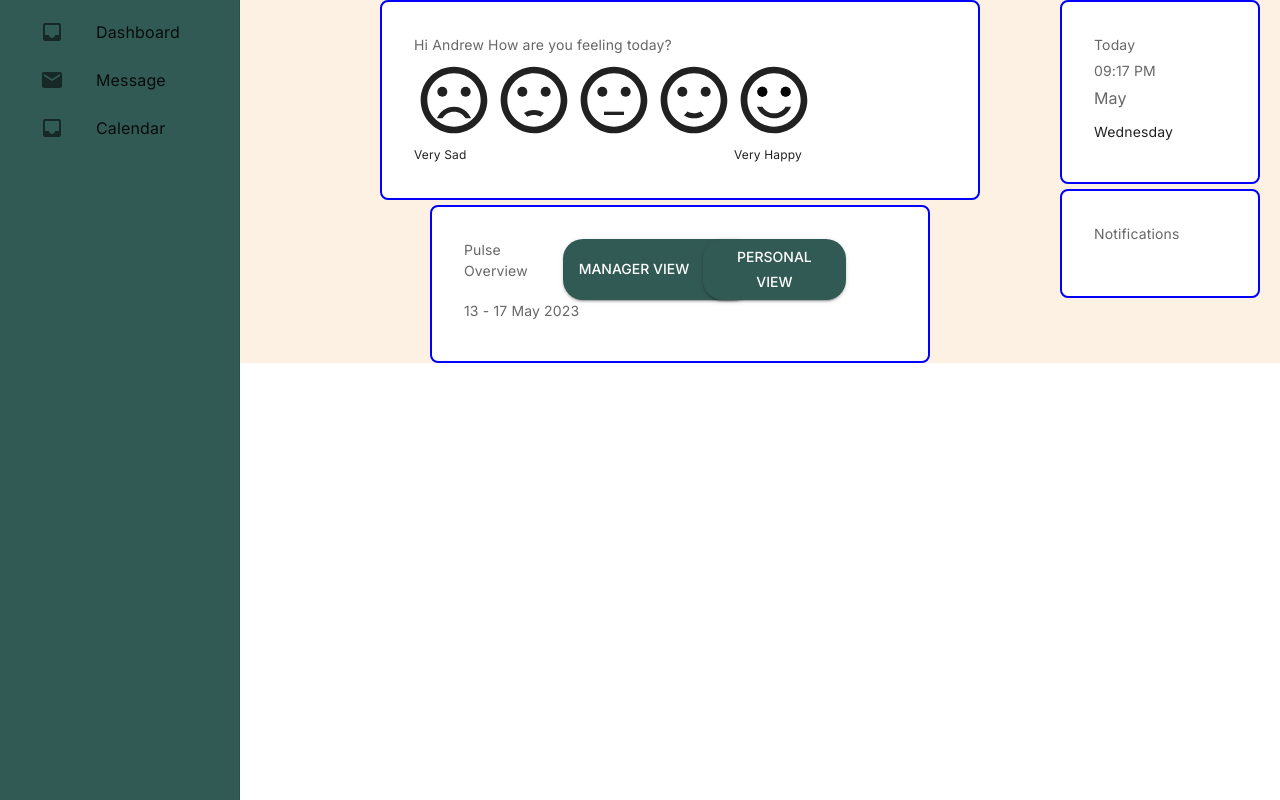
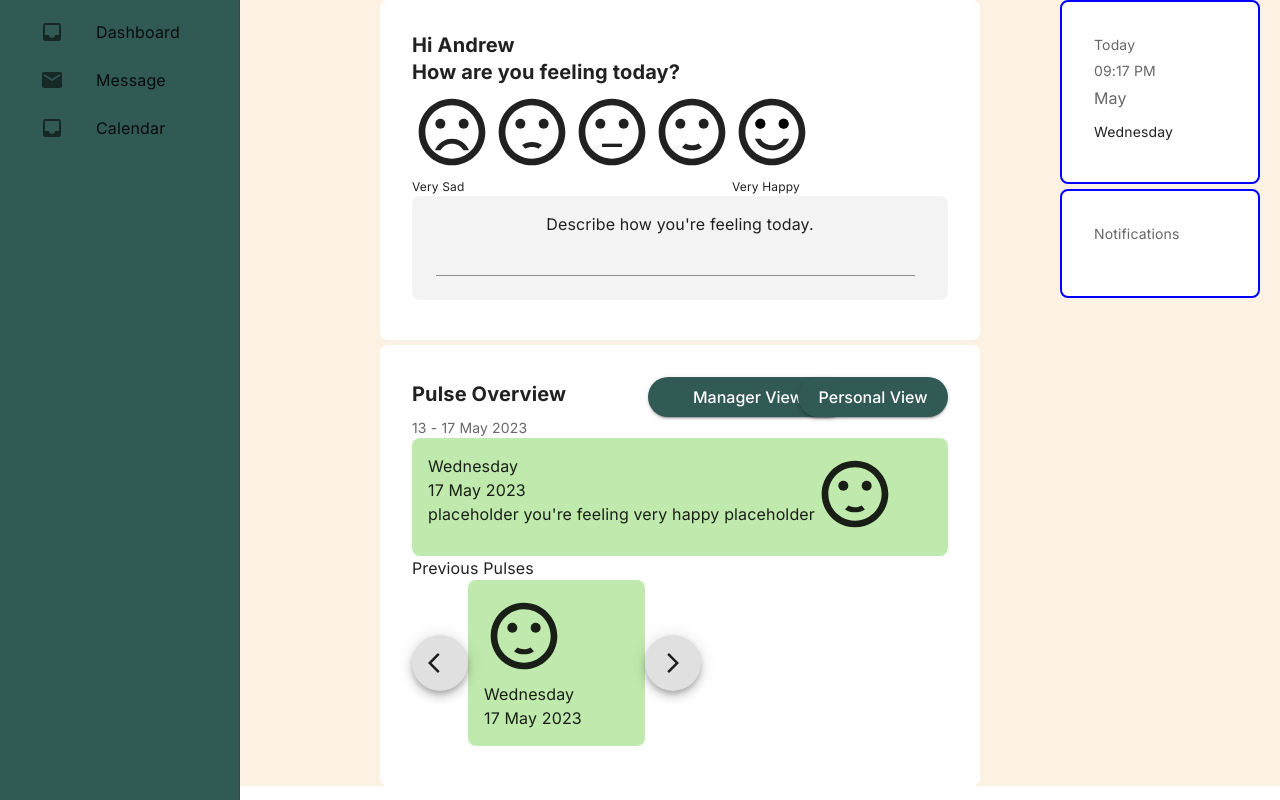
Before and after one commit to project3-bump/frontend, a React (Vite) app: page / in a window 1280 px wide. Built offline with nearby package versions, Linux system fonts and the light colour scheme.

Commit message:
updated frontend components

```diff
--- a/src/components/Dashboard/MoodSelector.jsx
+++ b/src/components/Dashboard/MoodSelector.jsx
@@ -6,6 +6,7 @@ import {
 	Typography,
 	Button,
 	Box,
+	TextField,
 } from "@mui/material";
 import SentimentVeryDissatisfiedIcon from "@mui/icons-material/SentimentVeryDissatisfied";
 import SentimentDissatisfiedIcon from "@mui/icons-material/SentimentDissatisfied";
@@ -22,20 +23,21 @@ const MoodSelector = () => {
 				sx={{
 					backgroundColor: "white.main",
 					borderRadius: "8px",
-					border: "2px solid",
-					borderColor: "blue",
+
 					padding: "16px",
 					width: "600px",
-					height: "200px",
+					height: "30%",
+					display: "flex",
+					flexDirection: "column",
 				}}
 			>
 				<CardContent>
 					<Typography
-						sx={{ fontSize: 14 }}
-						color="text.secondary"
+						variant="h5"
 						gutterBottom
 					>
-						Hi Andrew How are you feeling today?
+						Hi Andrew <br />
+						How are you feeling today?
 					</Typography>
 
 					<Box sx={{ display: "flex", flexDirection: "row" }}>
@@ -54,6 +56,31 @@ const MoodSelector = () => {
 							<Typography sx={{ fontSize: 12 }}>Very Happy</Typography>
 						</Box>
 					</Box>
+					<Box
+						sx={{
+							backgroundColor: "grey.main",
+							borderRadius: "8px",
+
+							padding: "16px",
+						}}
+					>
+						<Typography sx={{ textAlign: "center" }}>
+							Describe how you're feeling today.
+						</Typography>
+						<Box
+							component="form"
+							sx={{
+								"& > :not(style)": { m: 1, width: "95%" },
+							}}
+							noValidate
+							autoComplete="off"
+						>
+							<TextField
+								id="standard-basic"
+								variant="standard"
+							/>
+						</Box>
+					</Box>
 				</CardContent>
 			</Box>
 		</>
--- /dev/null
+++ b/src/components/Dashboard/PulseCard.jsx
@@ -0,0 +1,39 @@
+import React from "react";
+import {
+	Card,
+	CardContent,
+	CardActions,
+	Typography,
+	Button,
+	Box,
+	Grid,
+} from "@mui/material";
+import SentimentVeryDissatisfiedIcon from "@mui/icons-material/SentimentVeryDissatisfied";
+import SentimentDissatisfiedIcon from "@mui/icons-material/SentimentDissatisfied";
+import SentimentNeutralIcon from "@mui/icons-material/SentimentNeutral";
+import SentimentSatisfiedIcon from "@mui/icons-material/SentimentSatisfied";
+import SentimentSatisfiedAltIcon from "@mui/icons-material/SentimentSatisfiedAlt";
+
+const PulseCard = (props) => {
+	return (
+		<Box
+			sx={{
+				backgroundColor: "smiley5Backing.main",
+				borderRadius: "8px",
+
+				padding: "16px",
+				width: "33%",
+			}}
+		>
+			<SentimentSatisfiedIcon sx={{ fontSize: 80, marginLeft: "auto" }} />
+			{props.todaysDateState.day}
+			<br />
+			{`${props.todaysDateState.date} ${
+				props.todaysDateState.month
+			} ${new Date().getFullYear()}
+						`}
+		</Box>
+	);
+};
+
+export default PulseCard;
--- a/src/components/Dashboard/PulseOverview.jsx
+++ b/src/components/Dashboard/PulseOverview.jsx
@@ -7,40 +7,46 @@ import {
 	Button,
 	Box,
 	Grid,
+	Fab,
 } from "@mui/material";
+import SentimentVeryDissatisfiedIcon from "@mui/icons-material/SentimentVeryDissatisfied";
+import SentimentDissatisfiedIcon from "@mui/icons-material/SentimentDissatisfied";
+import SentimentNeutralIcon from "@mui/icons-material/SentimentNeutral";
+import SentimentSatisfiedIcon from "@mui/icons-material/SentimentSatisfied";
+import SentimentSatisfiedAltIcon from "@mui/icons-material/SentimentSatisfiedAlt";
+import ArrowBackIosIcon from "@mui/icons-material/ArrowBackIos";
+import ArrowForwardIosIcon from "@mui/icons-material/ArrowForwardIos";
+import PulseCard from "./PulseCard";
 
 const PulseOverview = (props) => {
 	return (
 		<>
+			{/* parent container */}
 			<Box
 				sx={{
 					backgroundColor: "white.main",
 					borderRadius: "8px",
-					border: "2px solid",
-					borderColor: "blue",
+
 					padding: "16px",
-					width: "500px",
+					width: "600px",
 				}}
 			>
 				<CardContent>
-					<Box sx={{ display: "flex", flexDirection: "row" }}>
+					{/* container for title row */}
+					<Box
+						sx={{ display: "flex", flexDirection: "row", alignItems: "center" }}
+					>
 						<Typography
-							sx={{ fontSize: 14 }}
-							color="text.secondary"
+							variant="h5"
 							gutterBottom
+							sx={{ marginRight: "auto" }}
 						>
 							Pulse Overview
 						</Typography>
+						<Box sx={{ display: "flex", position: "relative" }}>
 							<Button
 								variant="contained"
-							sx={{
-								borderRadius: "20px",
-								width: "200px",
-								justifyContent: "flex-start",
-								// position: "absolute",
-								// top: 0,
-								// left: 0,
-							}}
+								sx={{ borderRadius: "20px", width: "200px" }}
 							>
 								Manager View
 							</Button>
@@ -49,16 +55,17 @@ const PulseOverview = (props) => {
 								sx={{
 									borderRadius: "20px",
 									width: "150px",
-								justifyContent: "flex-start",
+									marginLeft: "-50px",
 									position: "relative",
-								// top: 0,
-								right: "50px",
+									zIndex: 1,
 								}}
 							>
 								Personal View
 							</Button>
 						</Box>
+					</Box>
 
+					{/* date */}
 					<Typography
 						sx={{ fontSize: 14 }}
 						color="text.secondary"
@@ -68,6 +75,57 @@ const PulseOverview = (props) => {
 						} ${props.todaysDateState.month} ${new Date().getFullYear()}
 						`}
 					</Typography>
+
+					{/* container for today's mood */}
+					<Box
+						sx={{
+							backgroundColor: "smiley5Backing.main",
+							borderRadius: "8px",
+
+							padding: "16px",
+							width: "100%",
+							display: "flex",
+							flexDirection: "row",
+						}}
+					>
+						<Box>
+							<Typography>{props.todaysDateState.day}</Typography>
+							<Typography>{`${props.todaysDateState.date} ${
+								props.todaysDateState.month
+							} ${new Date().getFullYear()}`}</Typography>
+							<Typography>
+								placeholder you're feeling very happy placeholder
+							</Typography>
+						</Box>
+						<Box>
+							<SentimentSatisfiedIcon sx={{ fontSize: 80 }} />
+						</Box>
+					</Box>
+
+					<Box>
+						<Typography>Previous Pulses</Typography>
+						<Box
+							sx={{
+								display: "flex",
+								flexDirection: "row",
+								alignItems: "center",
+							}}
+						>
+							<Fab
+								color="grey.main"
+								aria-label="add"
+							>
+								<ArrowBackIosIcon />
+							</Fab>
+							<PulseCard todaysDateState={props.todaysDateState} />
+							<Fab
+								color="grey.main"
+								aria-label="add"
+							>
+								<ArrowForwardIosIcon />
+							</Fab>
+						</Box>
+					</Box>
 				</CardContent>
 			</Box>
 		</>
--- a/src/components/Theme.jsx
+++ b/src/components/Theme.jsx
@@ -5,51 +5,51 @@ const Theme = createTheme({
 		// font type and weights
 
 		fontFamily: "Inter",
-    // h1: {
-    // 	fontSize: "3rem",
-    // 	fontWeight: 500,
-    // },
-    // h2: {
-    // 	fontSize: "2.5rem",
-    // 	fontWeight: 500,
-    // },
-    // h3: {
-    // 	fontSize: "2rem",
-    // 	fontWeight: 500,
-    // },
-    // h4: {
-    // 	fontSize: "1.5rem",
-    // 	fontWeight: 500,
-    // },
-    // h5: {
-    // 	fontSize: "1.25rem",
-    // 	fontWeight: 500,
-    // },
-    // h6: {
-    // 	fontSize: "1rem",
-    // 	fontWeight: 500,
-    // },
-    // body1: {
-    // 	fontSize: "1rem",
-    // 	fontWeight: 400,
-    // },
-    // body2: {
-    // 	fontSize: "0.875rem",
-    // 	fontWeight: 400,
-    // },
-    // button: {
-    // 	fontSize: "1rem",
-    // 	fontWeight: 500,
-    // 	textTransform: "none",
-    // },
-    // subtitle1: {
-    // 	fontSize: "1rem",
-    // 	fontWeight: 500,
-    // },
-    // subtitle2: {
-    // 	fontSize: "0.875rem",
-    // 	fontWeight: 500,
-    // },
+		h1: {
+			fontSize: "3rem",
+			fontWeight: 1000,
+		},
+		h2: {
+			fontSize: "2.5rem",
+			fontWeight: 1000,
+		},
+		h3: {
+			fontSize: "2rem",
+			fontWeight: 1000,
+		},
+		h4: {
+			fontSize: "1.5rem",
+			fontWeight: 1000,
+		},
+		h5: {
+			fontSize: "1.25rem",
+			fontWeight: 1000,
+		},
+		h6: {
+			fontSize: "1rem",
+			fontWeight: 1000,
+		},
+		body1: {
+			fontSize: "1rem",
+			fontWeight: 400,
+		},
+		body2: {
+			fontSize: "0.875rem",
+			fontWeight: 400,
+		},
+		button: {
+			fontSize: "1rem",
+			fontWeight: 500,
+			textTransform: "none",
+		},
+		subtitle1: {
+			fontSize: "1rem",
+			fontWeight: 500,
+		},
+		subtitle2: {
+			fontSize: "0.875rem",
+			fontWeight: 500,
+		},
 	},
 
 	// primary and secondary palette
--- a/src/main.jsx
+++ b/src/main.jsx
@@ -2,7 +2,7 @@ import React from "react";
 import ReactDOM from "react-dom/client";
 import App from "./components/App";
 import { ThemeProvider } from "@emotion/react";
-import Theme from "./components/theme";
+import Theme from "./components/Theme";
 import { CssBaseline } from "@mui/material";
 
 ReactDOM.createRoot(document.getElementById("root")).render(
```
Lines whose indentation alone changed are shown as unchanged.
